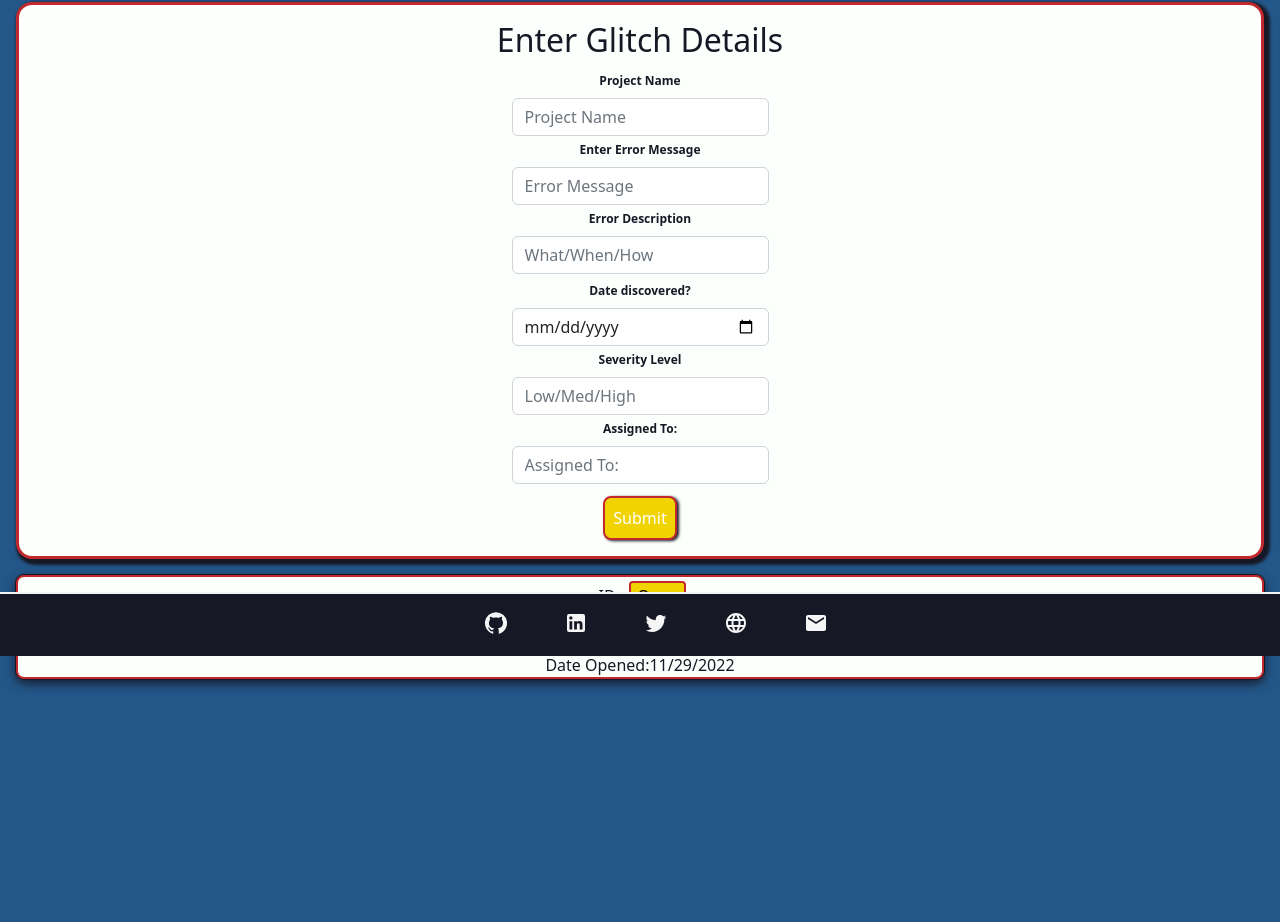
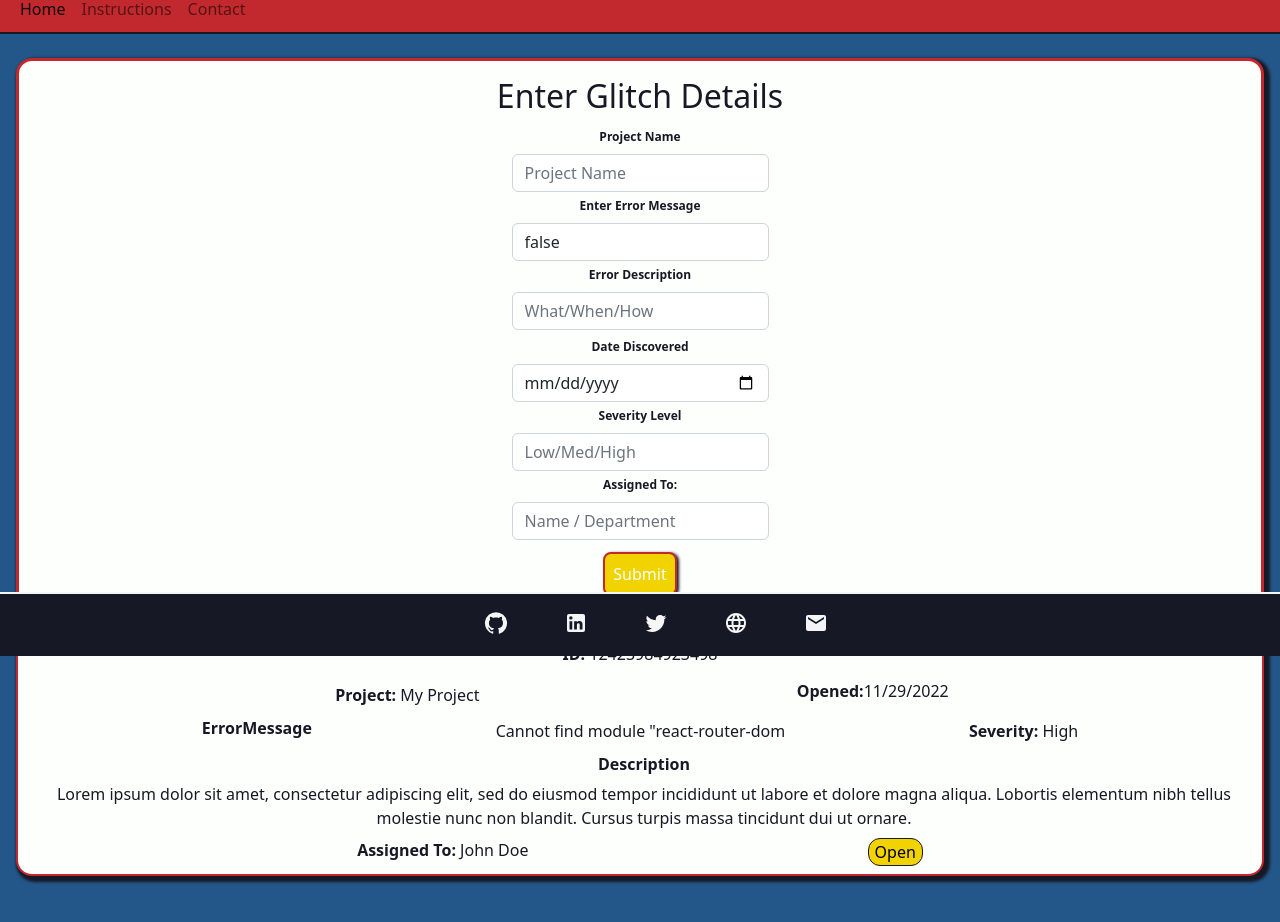
Before and after one commit to Christopher-Deo/glitchfix, a React (Create React App) app in the folder glitchfix-app/: page / in a window 1280 px wide. Shown: the part 144-1066 px from the top of the page. Before the commit the page ends 839 px from the top, so only its background shows below. Built offline with nearby package versions, Linux system fonts and the light colour scheme; no server answers.

Commit message:
added MockAPI integration

```diff
--- a/glitchfix-app/package.json
+++ b/glitchfix-app/package.json
@@ -5,12 +5,14 @@
   "dependencies": {
     "@emotion/react": "^11.10.5",
     "@emotion/styled": "^11.10.5",
+    "@fortawesome/fontawesome-free": "^6.2.1",
     "@mui/icons-material": "^5.10.16",
     "@mui/material": "^5.10.16",
     "@testing-library/jest-dom": "^5.16.5",
     "@testing-library/react": "^13.4.0",
     "@testing-library/user-event": "^13.5.0",
     "axios": "^1.2.0",
+    "mdb-react-ui-kit": "^5.0.0",
     "react": "^18.2.0",
     "react-bootstrap": "^2.6.0",
     "react-dom": "^18.2.0",
--- a/glitchfix-app/src/Pages/Home.js
+++ b/glitchfix-app/src/Pages/Home.js
@@ -1,7 +1,7 @@
-//React imports
+//React import & Axios import
 import React, { useState, useEffect,} from 'react'
 import { useNavigate } from 'react-router-dom'
-
+import axios from 'axios';
 // Material UI / Other Dependencies imports
 import { v4 as uuidv4 } from 'uuid'
 // Local imports
@@ -9,43 +9,26 @@ import Header from '../components/Header/Header';
 import Footer from '../components/Footer/Footer';
 import IssueForm from '../components/IssueForm/IssueForm';
 import GlitchBox from '../components/GlitchBox/GlitchBox';
-import useScrollBlock from '../hooks/useScrollBlock';
-
-class Issue {
-    constructor(name, error, description, date, severity, assignedTo, status, id) {
-        this.name = document.getElementById('projectName').value;
-        this.error = document.getElementById('errorMsg').value;
-        this.description = document.getElementById('errorDesc').value;
-        this.date = document.getElementById('dateFound').value;
-        this.severity = document.getElementById('severity').value;
-        this.assignedTo = document.getElementById('assignedTo').value;
-        this.status = status;
-        this.id = uuidv4();
-    }
-
-    //write function to get form data and create new issue object
-
-    getFormData() {
 
 
 
 
-    }
-
-}
 
 
 const Home = () => {
     const [issues, setIssues] = useState([]);
-    const [blockScroll, allowScroll] = useScrollBlock();
+
     useEffect(() => {
-        window.scroll(0, 0);
+        window.scrollTo({ top: 0, left: 0, behavior: 'smooth', });
+        // eslint-disable-next-line
+    }, []);
 
-        // eslint-disable-next-line
-    }, [issues])
+
 
     return (
-        <div className='homeContent mt-3'>
+        <div className='homeContent' style={{
+            paddingBottom: '100px',paddingTop: '20px',}}>
+
             <IssueForm />
             <GlitchBox />
         </div>
--- a/glitchfix-app/src/components/GlitchBox/GlitchBox.js
+++ b/glitchfix-app/src/components/GlitchBox/GlitchBox.js
@@ -8,48 +8,81 @@ import IssueForm from '../IssueForm/IssueForm';
 // Local imports
 
 
-
+//this is the container for the details of each new issue
 
 const GlitchBox = () => {
+
   return (
     <div className='glitchBox'>
         <Box className="test" sx={{
             backgroundColor: '#FDFFFC',
-            borderRadius: '0.5rem',
+            borderRadius: '1rem',
             border: '2px solid #C1292E',
-            boxShadow: '0 0 0 1px #161925, 0 4px 11px 0 #161925',
+            boxShadow: '3px 3px 3px 3px #161925',
             color: '#161925',
-            margin: '1rem',
-            // display: 'flex',
-            // flexDirection: 'column',
-            //   justifyContent: 'space-around',
+            margin: '1rem 1rem 1rem 1rem',
+            display: 'flex',
+            flexDirection: 'column',
+              justifyContent: 'space-around',
           }}>
-            <div className='glitchBoxContent'>
+              <div className='glitchBoxContent' style={{ display: 'flex', justifyContent: 'space-evenly', marginTop: '.25rem' }}>
                 <span className='glitchId' data-text='ID: 123456789'
-                    style={{ padding: '5px', color: '#161925' }}>ID: {/*${Glitch.id}`*/}</span>
-                <span className="glitchStatus"><button className="statusBtn"
+                    style={{ padding: '5px', color: '#161925' }}><strong>ID:</strong> 12423984923498{/*${Glitch.id}`*/}</span>
+
+            </div>
+            <div className='glitchBoxContent' style={{display:'flex', justifyContent:'space-evenly', marginTop:'.5rem'}}>
+                <span className='glitchName' data-text='Project Name: GlitchFix'
                     style={{
-                        backgroundColor: '#F1D302',
-                        border: '2px solid #C1292E',
-                        borderRadius: '0.25rem',
-                        marginTop: '.25rem',
-                    }}>Open</button>
+                        padding: '.25rem',
+                        color: '#161925',
+                        // marginTop: '.5rem'
+                    }}>
+                    <strong>Project: </strong>My Project{/*${Glitch.name}`*/}
+                </span>
+                    <span className='glitchDate' data-text='Date Found: 10/10/2021'><strong>Opened:</strong>11/29/2022</span>
+            </div>
+              <div className='glitchBoxContent' style={{
+                  display: 'flex',
+                  justifyContent: 'space-evenly',
+                  marginTop: '.5rem'
+              }}>
+                  <h6><strong>ErrorMessage</strong></h6>
+                <span className='glitchError' data-text='Error Message: Error: Cannot find module "react-router-dom"'>
+                   Cannot find module "react-router-dom
+                  </span>
+                  <span className='glitchSeverity' data-text='Severity: High'><strong>Severity:</strong> High</span>
+            </div>
+            <div className='glitchBoxContent' style={{
+                  display: 'block',
+                  marginLeft: '.5rem',
+                  justifyContent: 'center',
+                  flexWrap: "wrap",
+                  marginTop: '.5rem',
+                  color: '#161925',
+              }}>
+                  <h6><strong>Description</strong></h6>
+                <span className='glitchDescription' data-text='glitch description'>
+                    Lorem ipsum dolor sit amet, consectetur adipiscing elit, sed do eiusmod tempor incididunt ut labore et dolore magna aliqua.
+                    Lobortis elementum nibh tellus molestie nunc non blandit.
+                    Cursus turpis massa tincidunt dui ut ornare.
                 </span>
             </div>
-            <div className='glitchBoxContent'>
-                <div className='glitchName' data-text='Project Name: GlitchFix'
-                    style={{
-                        padding: '5px',
-                        color: '#161925',
-                        marginTop: '.5rem'
-                    }}>
-                    Project Name: {/*${Glitch.name}`*/}
-                </div>
-                    <span className='glitchDate' data-text='Date Found: 10/10/2021'>Date Opened:11/29/2022</span>
+              <div className='glitchBoxContent'
+                style={{
+                display: 'flex',
+                justifyContent: 'space-evenly',
+                marginTop: '.5rem'
+                }}>
+                <span className='glitchAssignedTo' data-text='Assigned To: John Doe'><strong>Assigned To:</strong> John Doe</span>
+          <span className='updateBtn' style={{ display: 'flex', justifyContent: 'flex-end' }}><button className='statusBtn' style={{
+            backgroundColor: '#F1D302',
+            border: '1px solid #161925',
+            borderRadius: '0.75rem',
+            marginBottom: '0.5rem',
 
 
+                }} >Open</button></span>
               </div>
-
       </Box>
     </div>
   )
--- a/glitchfix-app/src/components/Header/Header.js
+++ b/glitchfix-app/src/components/Header/Header.js
@@ -1,12 +1,20 @@
+// React imports
 import React from 'react'
+// Material UI / Other Dependencies imports
+
+// Local imports
+import MainNav from '../MainNav/MainNav';
 import logo from '../../logo.svg';
 import './Header.css';
 
 const Header = () => {
   return (
+    <>
     <header>
       <img className="logo" src= { logo} alt="GlitchFix Logo" />
-    </header>
+      </header>
+    <MainNav />
+      </>
   )
 }
 
--- a/glitchfix-app/src/components/IssueForm/IssueForm.js
+++ b/glitchfix-app/src/components/IssueForm/IssueForm.js
@@ -1,11 +1,62 @@
+// React imports
+import React, { useState, useEffect } from 'react';
+// Axios and other dependency imports
+import axios from 'axios';
+import { v4 as uuidv4 } from 'uuid'
 import Button from 'react-bootstrap/Button';
 import Form from 'react-bootstrap/Form';
+// Local imports
+import GlitchBox from '../GlitchBox/GlitchBox';
 import '../../components/IssueForm/IssueForm.css';
+
+// setting the api key to a global variable --- will need to change this to a .env file pre-build
+const endpoint = 'https://635b0bc46f97ae73a63c0775.mockapi.io/';
+
 
 
 function IssueForm() {
+    const [projectName, setProjectName] = useState('');
+    const [message, setMessage] = useState(false); //listing of the error message from project's code
+    const [description, setDescription] = useState(''); //description of the error (how, where, when, etc.)
+    const [severity, setSeverity] = useState(''); // low, medium, high, critical
+    const [status, setStatus] = useState(''); //open, closed, in progress
+    const [assignment, setAssignment] = useState(''); //assigned to who
+    const [date, setDate] = useState(''); //date issue discovered
+    const [id, setId] = useState(''); // unique uuid for each issue
 
-    //write function to get form data and create new issue object
+
+    // useEffect for verification of api calls
+    useEffect(() => {
+        fetchIssues();
+        createGlitchBox();
+       // eslint-disable-next-line
+    }, [projectName, message, description, severity, status, assignment, date, id]);
+
+    const postFormData = async () => {
+        const newIssue = {
+            name: projectName,
+            error: message,
+            description: description,
+            severity: severity,
+            assignment: assignment,
+            status: status,
+            date: date,
+            message: message,
+            id: uuidv4(),
+        };
+        const { data } = await axios.post(endpoint + 'issues', newIssue);
+        console.log('endpoint data for POST = ', data);
+        createGlitchBox();
+    };
+
+    const fetchIssues = async () => {
+        const { data } = await axios.get(endpoint + 'issues');
+        console.log('endpoint data = ', data);
+    };
+
+    const createGlitchBox = async ( ) => {
+
+    };
 
     return (
         <div className='issue-form mt-1'>
@@ -13,33 +64,63 @@ function IssueForm() {
             <Form className="glitchForm">
                 <Form.Group className="mb-1 formComponent" controlId="projectName">
                     <Form.Label className='formLabel'>Project Name</Form.Label>
-                    <Form.Control type="text" placeholder="Project Name" />
+                    <Form.Control type="text" placeholder="Project Name" onChange={
+                        (e) => setProjectName(e.target.value)}
+                        value={projectName} />
                 </Form.Group>
 
-                <Form.Group className="mb-1 formComponent" controlId="errorMsg">
+                <Form.Group className="mb-1 formComponent" controlId="message">
                     <Form.Label className='formLabel'>Enter Error Message</Form.Label>
-                    <Form.Control type="text" placeholder="Error Message" />
+                    <Form.Control type="text" placeholder="Error Message"
+                        onChange={
+                            (e) => setMessage(e.target.value)}
+                            value={message} />
                 </Form.Group>
-                <Form.Group className="mb-1 formComponent" controlId="errorDesc">
+
+                <Form.Group className="mb-1 formComponent" controlId="description">
                     <Form.Label className='formLabel'>Error Description</Form.Label>
-                    <Form.Control type="text" placeholder="What/When/How" />
+                    <Form.Control type="text" placeholder="What/When/How"
+                        onChange={
+                            (e) => setDescription(e.target.value)}
+                        value={description} />
                 </Form.Group>
-                <Form.Group className="mb-1 mt-2 formComponent" controlId="dateFound">
-                    <Form.Label className='formLabel'>Date discovered?</Form.Label>
-                    <Form.Control type="date" placeholder="mm/dd/yyyy" />
+
+                <Form.Group className="mb-1 mt-2 formComponent" controlId="date">
+                    <Form.Label className='formLabel'>Date Discovered</Form.Label>
+                    <Form.Control type="date" placeholder="mm/dd/yyyy"
+                        onChange={
+                            (e) => setDate(e.target.value)}
+                        value={date} />
                 </Form.Group>
+
                 <Form.Group className="mb-1 formComponent" controlId="severity">
                     <Form.Label className='formLabel'>Severity Level</Form.Label>
-                    <Form.Control type="text" placeholder="Low/Med/High" />
-                </Form.Group>
-                <Form.Group className="mb-1 formComponent" controlId="assignedTo">
-                    <Form.Label className='formLabel'>Assigned To:</Form.Label>
-                    <Form.Control type="text" placeholder="Assigned To:" />
+                    <Form.Control type="text" placeholder="Low/Med/High"
+                        onChange={
+                            (e) => setSeverity(e.target.value)}
+                        value={severity} />
                 </Form.Group>
 
-                <Button className="issueSubmitBtn" variant="primary" type="submit"> {/*add onClick and state to submit form */}
+                <Form.Group className="mb-1 formComponent" controlId="assignment">
+                    <Form.Label className='formLabel'>Assigned To:</Form.Label>
+                    <Form.Control type="text" placeholder="Name / Department"
+                        onChange={
+                            (e) => setAssignment(e.target.value)}
+                        value={assignment} />
+                </Form.Group>
+
+                {/* <Form.Group className="mb-1 formComponent" controlId="status">
+                    <Form.Label className='formLabel'>Status</Form.Label>
+                    <Form.Control type="text" placeholder="Open/Closed/In Progress"
+                        onChange={
+                            (e) => setStatus(e.target.value)}
+                        value={status} />
+                </Form.Group> */}
+
+                <Button className="issueSubmitBtn" variant="primary" type="button" onClick={postFormData}>
                     Submit
                 </Button>
+
             </Form>
         </div>
     );
--- a/glitchfix-app/src/components/MainNav/MainNav.js
+++ b/glitchfix-app/src/components/MainNav/MainNav.js
@@ -0,0 +1,53 @@
+// React imports
+import React, { useState, useEffect,} from 'react'
+import { useNavigate } from 'react-router-dom'
+// Material UI / Other Dependencies imports
+import {
+    MDBContainer,
+    MDBNavbar,
+    MDBNavbarBrand,
+    MDBNavbarToggler,
+    MDBNavbarNav,
+    MDBNavbarItem,
+    MDBNavbarLink,
+    MDBCollapse,
+    MDBIcon,} from 'mdb-react-ui-kit';
+// Local imports
+
+
+const MainNav = () => {
+    const [showNavSecond, setShowNavSecond] = useState(false);
+
+    return (
+        <MDBNavbar expand='lg'light  style={{
+            backgroundColor: '#C1292E',
+            height: '3em',
+            borderBottom: '2px solid #161925',
+        }}>
+
+            <MDBContainer fluid>
+                {/* <MDBNavbarNav href='#'></MDBNavbarNav> */}
+                <MDBNavbarToggler
+                    aria-expanded='false'
+                    aria-label='Toggle navigation'
+                    onClick={() => setShowNavSecond(!showNavSecond)}
+                >
+                    <MDBIcon icon='bars' fas style={{ backgroundColor: '#161925'}}/>
+                 </MDBNavbarToggler>
+                <MDBCollapse navbar show={showNavSecond}>
+                    <MDBNavbarNav>
+                        <MDBNavbarLink active aria-current='page' href='/'>
+                            Home
+                        </MDBNavbarLink>
+                        <MDBNavbarLink href='/instructions'>Instructions</MDBNavbarLink>
+
+                        <MDBNavbarLink href='/contact'>Contact</MDBNavbarLink>
+
+                    </MDBNavbarNav>
+                </MDBCollapse>
+            </MDBContainer>
+        </MDBNavbar>
+    );
+}
+
+export default MainNav;
--- a/package.json
+++ b/package.json
@@ -18,6 +18,7 @@
   "homepage": "https://github.com/Christopher-Deo/glitchfix#readme",
   "dependencies": {
     "bootstrap": "^5.2.2",
-    "jquery": "^3.6.1"
+    "jquery": "^3.6.1",
+    "uuid": "^9.0.0"
   }
 }
```
Also changed, not shown: glitchfix-app/src/hooks/useScrollBlock.js (deleted, +0 -49 lines), 2 other files (tests, documents, lock files or other folders).
